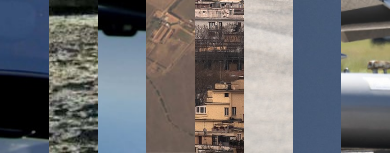
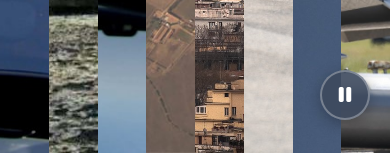
Before and after one commit to sormanilorenzo/freccetricolorirp, a plain HTML site: page index.html in a window 390 px wide. Shown: the part 704-859 px from the top of the page. Drawn offline with Linux system fonts and the light colour scheme.

Commit message:
Update index.html

```diff
--- a/index.html
+++ b/index.html
@@ -741,6 +741,49 @@
                 justify-content: center;
             }
         }
+
+        /* Music Player */
+        .music-player {
+            position: fixed;
+            bottom: 30px;
+            right: 30px;
+            width: 60px;
+            height: 60px;
+            background-color: rgba(61, 74, 94, 0.9);
+            border: 2px solid rgba(255, 255, 255, 0.3);
+            border-radius: 50%;
+            display: flex;
+            align-items: center;
+            justify-content: center;
+            cursor: pointer;
+            transition: all 0.3s ease;
+            z-index: 999;
+            box-shadow: 0 4px 15px rgba(0, 0, 0, 0.3);
+        }
+
+        .music-player:hover {
+            background-color: rgba(52, 152, 219, 0.9);
+            border-color: #3498db;
+            transform: scale(1.1);
+        }
+
+        .music-player i {
+            color: #ffffff;
+            font-size: 24px;
+        }
+
+        @media (max-width: 768px) {
+            .music-player {
+                width: 50px;
+                height: 50px;
+                bottom: 20px;
+                right: 20px;
+            }
+
+            .music-player i {
+                font-size: 20px;
+            }
+        }
     </style>
 </head>
 <body>
@@ -880,6 +923,15 @@
         <div class="footer-disclaimer">
             <p>DISCLAIMER: Questo sito è stato creato esclusivamente a scopo videoludico e di intrattenimento. Tutti i contenuti, le informazioni, le immagini e i dati presentati sono puramente fittizi e non rappresentano informazioni reali o ufficiali dell'Aeronautica Militare Italiana o della Pattuglia Acrobatica Nazionale "Frecce Tricolori".</p>
         </div>
+
+        <!-- Music Player -->
+        <div class="music-player" id="musicPlayer" onclick="toggleMusic()">
+            <i class="fas fa-music" id="musicIcon"></i>
+        </div>
+
+        <audio id="backgroundMusic" loop>
+            <source src="assets/music/inno.mp3" type="audio/mpeg">
+        </audio>
     </footer>
 
     <script>
@@ -1234,6 +1286,53 @@
                 changeVideo(1);
             }
         });
+
+        // Music Player
+        const backgroundMusic = document.getElementById('backgroundMusic');
+        const musicIcon = document.getElementById('musicIcon');
+        let isPlaying = false;
+
+        function toggleMusic() {
+            if (isPlaying) {
+                backgroundMusic.pause();
+                musicIcon.className = 'fas fa-music';
+                isPlaying = false;
+            } else {
+                backgroundMusic.play().catch(err => {
+                    console.log('Riproduzione non consentita:', err);
+                });
+                musicIcon.className = 'fas fa-pause';
+                isPlaying = true;
+            }
+        }
+
+        // Imposta volume
+        backgroundMusic.volume = 0.3;
+
+        // Tenta autoplay al caricamento
+        window.addEventListener('load', () => {
+            backgroundMusic.play()
+                .then(() => {
+                    isPlaying = true;
+                    musicIcon.className = 'fas fa-pause';
+                })
+                .catch(() => {
+                    // Se l'autoplay fallisce, la musica partirà al primo click ovunque nella pagina
+                    document.body.addEventListener('click', function startMusic() {
+                        if (!isPlaying) {
+                            backgroundMusic.play()
+                                .then(() => {
+                                    isPlaying = true;
+                                    musicIcon.className = 'fas fa-pause';
+                                })
+                                .catch(err => console.log('Errore riproduzione:', err));
+
+                            // Rimuovi l'event listener dopo il primo click
+                            document.body.removeEventListener('click', startMusic);
+                        }
+                    }, { once: true });
+                });
+        });
     </script>
 </body>
 </html>
```
